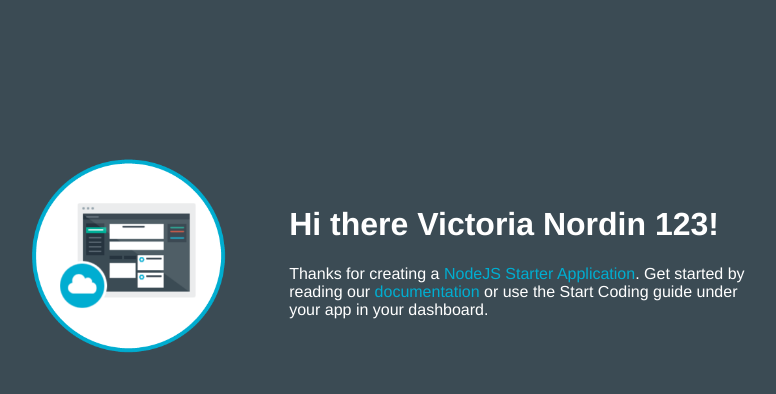
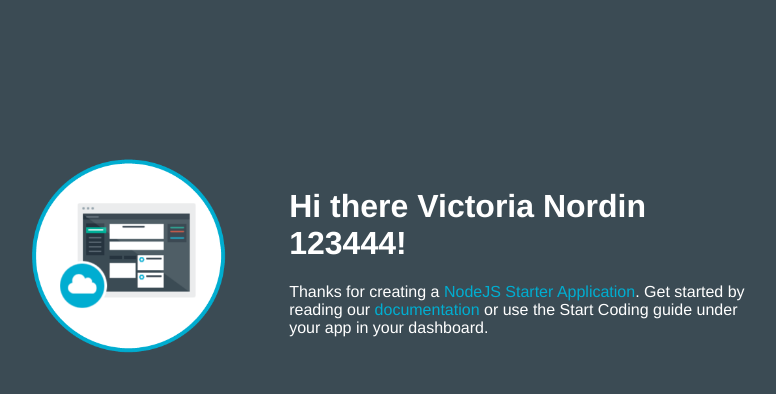
Before and after one commit to vnordin/victest, a website: page public/index.html in a window 1280 px wide. Shown: the whole page, without its empty margins (253-1029 px from the left). Drawn offline with Linux system fonts and the light colour scheme.

Commit message:
Added 444

```diff
--- a/public/index.html
+++ b/public/index.html
@@ -16,7 +16,7 @@
           <img class = "newappIcon" src="images/newapp-icon.png">
         <td>
 
-            <h1>Hi there Victoria Nordin 123!</h1>
+            <h1>Hi there Victoria Nordin 123444!</h1>
 
           <p>Thanks for creating a
             <span class = "blue">NodeJS Starter Application</span>.
```
